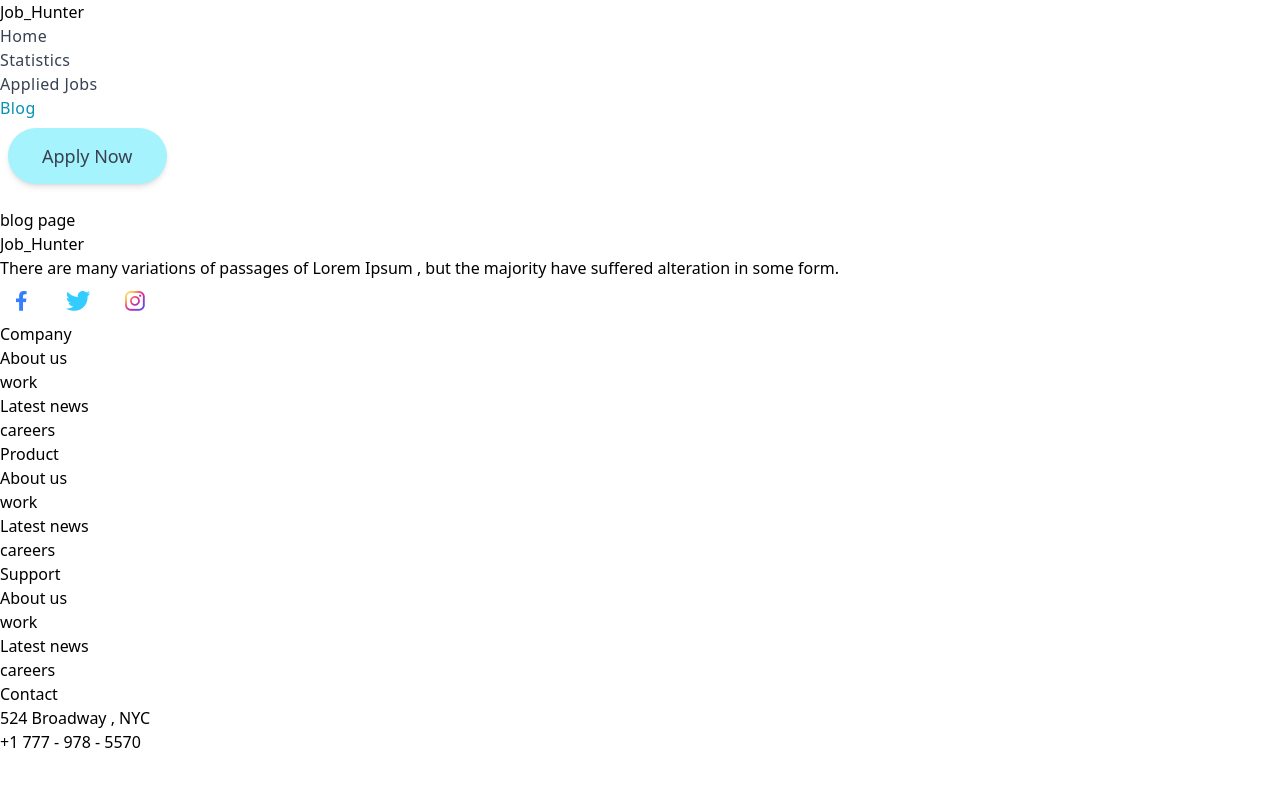
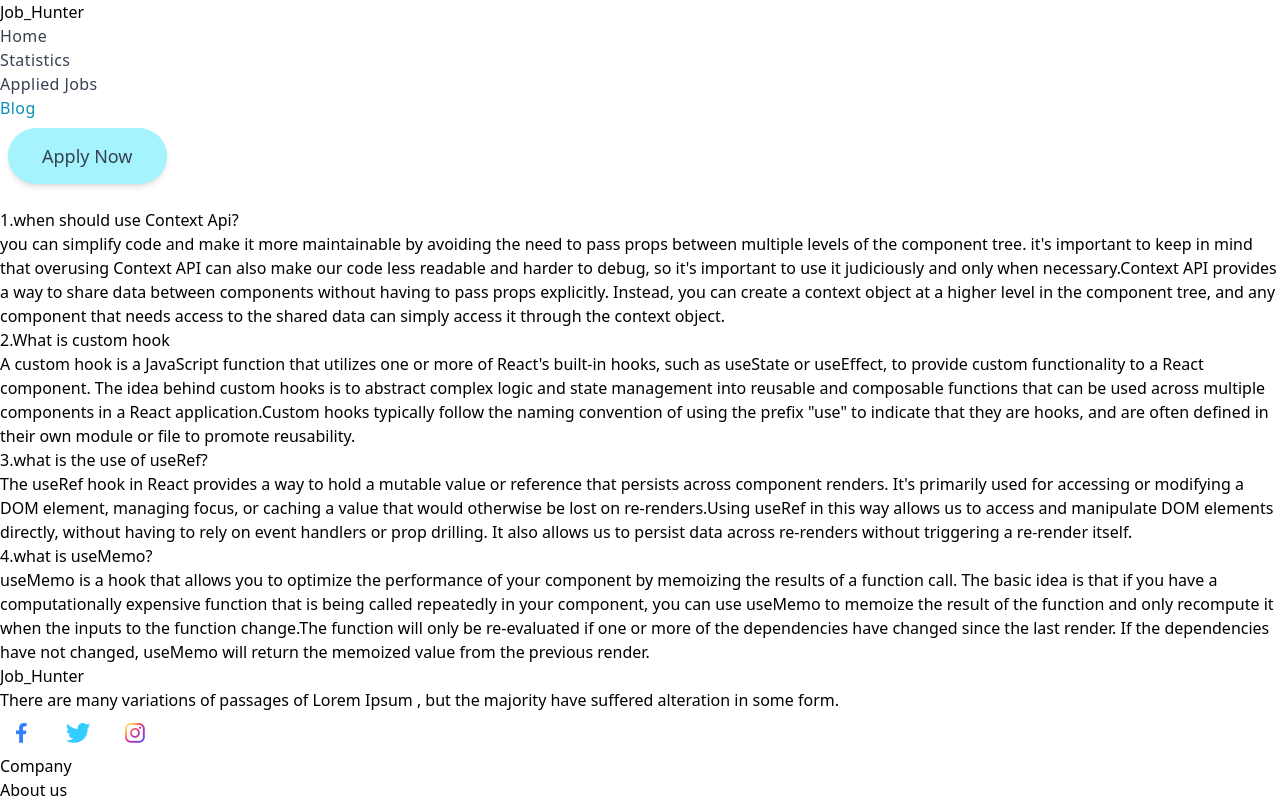
Before and after one commit to mdsalauddinahmed/Job_hunter-client-site, a React (Vite) app: page /blog in a window 1280 px wide. Shown: the top 800 px of the page. Built offline with nearby package versions, Linux system fonts and the light colour scheme.

Commit message:
blog page added

```diff
--- a/src/Components/Home/Blog.jsx
+++ b/src/Components/Home/Blog.jsx
@@ -2,8 +2,27 @@ import React from 'react';
 
 const Blog = () => {
     return (
-        <div>
-            <h1>blog page</h1>
+        <div className='w-3/4 mx-auto '>
+            <div className='my-10'>
+            <p className='text-4xl font-semibold my-6'>1.when should use Context Api?</p>
+             <p>you can simplify  code and make it more maintainable by avoiding the need to pass props between multiple levels of the component tree.   it's important to keep in mind that overusing Context API can also make  our code less readable and harder to debug, so it's important to use it judiciously and only when necessary.Context API provides a way to share data between components without having to pass props explicitly. Instead, you can create a context object at a higher level in the component tree, and any component that needs access to the shared data can simply access it through the context object.</p>
+            </div >
+            <div className='my-10'>
+                <h1 className='text-4xl font-semibold my-6'>2.What is custom hook</h1>
+                <p>
+                A custom hook is a JavaScript function that utilizes one or more of React's built-in hooks, such as useState or useEffect, to provide custom functionality to a React component. The idea behind custom hooks is to abstract complex logic and state management into reusable and composable functions that can be used across multiple components in a React application.Custom hooks typically follow the naming convention of using the prefix "use" to indicate that they are hooks, and are often defined in their own module or file to promote reusability.
+                </p>
+            </div>
+            <div className='my-10'>
+                <h1 className='text-4xl font-semibold my-6'>3.what is the use of useRef?</h1>
+                <p>The useRef hook in React provides a way to hold a mutable value or reference that persists across component renders. It's primarily used for accessing or modifying a DOM element, managing focus, or caching a value that would otherwise be lost on re-renders.Using useRef in this way allows us to access and manipulate DOM elements directly, without having to rely on event handlers or prop drilling. It also allows us to persist data across re-renders without triggering a re-render itself.</p>
+            </div>
+            <div className='my-10'>
+                <h1 className='text-4xl font-semibold my-6'>4.what is useMemo?</h1>
+                <p>
+                useMemo is a hook that allows you to optimize the performance of your component by memoizing the results of a function call. The basic idea is that if you have a computationally expensive function that is being called repeatedly in your component, you can use useMemo to memoize the result of the function and only recompute it when the inputs to the function change.The function will only be re-evaluated if one or more of the dependencies have changed since the last render. If the dependencies have not changed, useMemo will return the memoized value from the previous render.
+                </p>
+            </div>
         </div>
     );
 };
```
